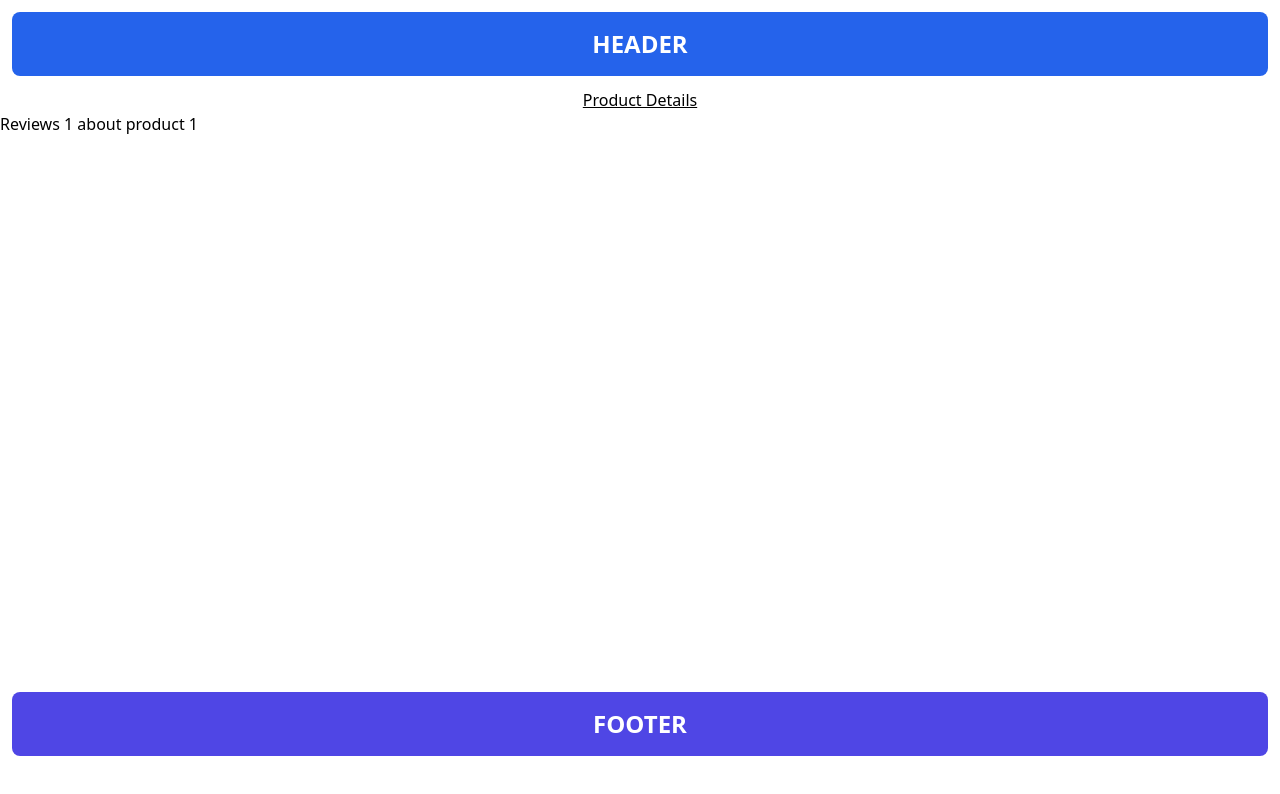
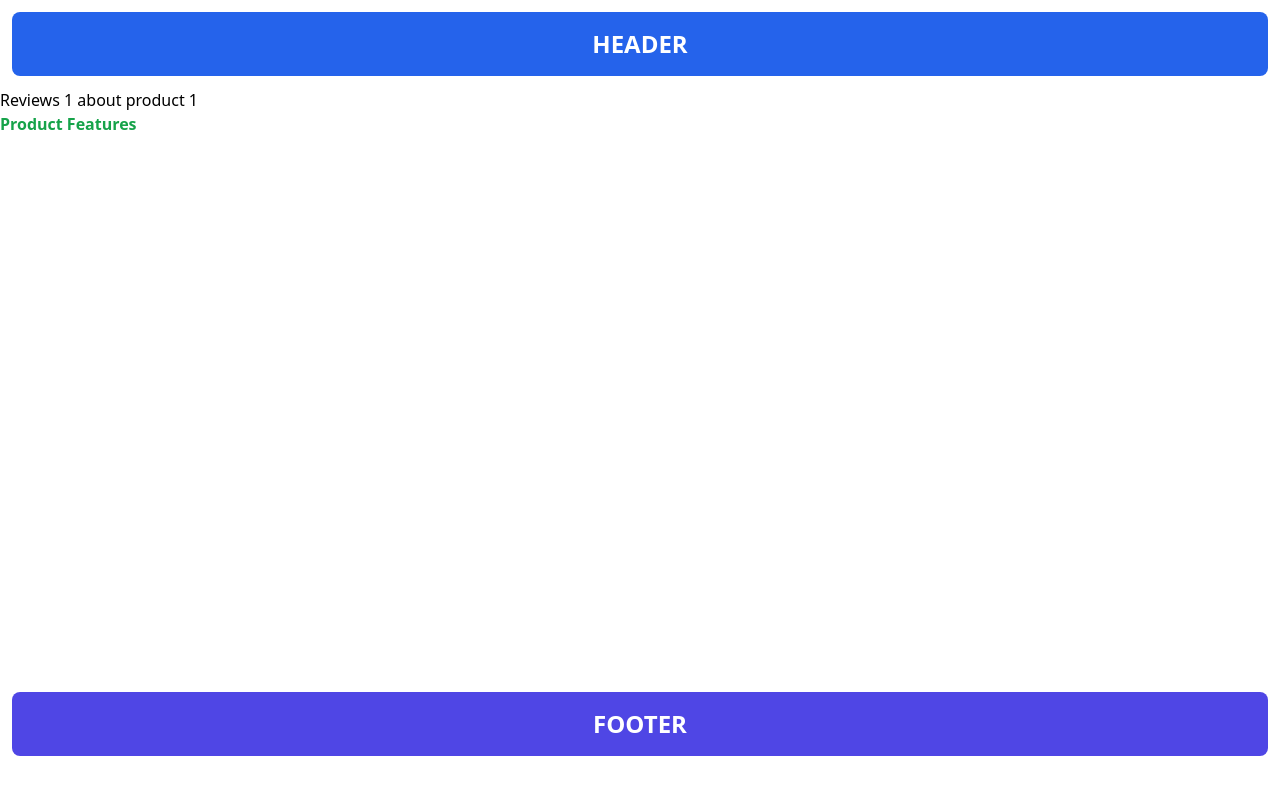
Before and after one commit to nmeedg/apprentissage_de_nextJS_avec_typescript, a Next.js app: page /products/1/reviews/1 in a window 1280 px wide. Shown: the top 794 px of the page. Built offline with nearby package versions, Linux system fonts and the light colour scheme.

Commit message:
error handling

```diff
--- a/src/app/products/[productId]/layout.tsx
+++ b/src/app/products/[productId]/layout.tsx
@@ -3,11 +3,8 @@ export default function ProductDetailsLayout({children}:{
 }) {
   return (
     <div>
-        <h1 style={{
-            textDecoration:"underline",
-            textAlign: "center"
-        }}>Product Details</h1>
         {children}
+        <h1 className=" font-bold text-green-600">Product Features</h1>
     </div>
   )
 }
--- a/src/app/products/[productId]/reviews/[reviewsId]/page.tsx
+++ b/src/app/products/[productId]/reviews/[reviewsId]/page.tsx
@@ -8,6 +8,9 @@ export default function ReviewsDetails({
     if (parseInt(params.reviewsId) > 100) {
         notFound()
     }
+    if (parseInt(params.reviewsId) === 8) {
+      throw new Error("Error during loading reviews");
+    }
   return (
     <h1>
       Reviews {params.reviewsId} about product {params.productId}
--- /dev/null
+++ b/src/app/products/error.tsx
@@ -0,0 +1,10 @@
+"use client"
+export default function Error({error,reset}:{
+    error:Error,
+    reset:()=>void
+}) {
+  return (
+    <div className=" text-red-700">Error Occur: {error.message} <button onClick={reset} className=" font-bold underline"> Try Again</button>
+    </div>
+  )
+}
```
